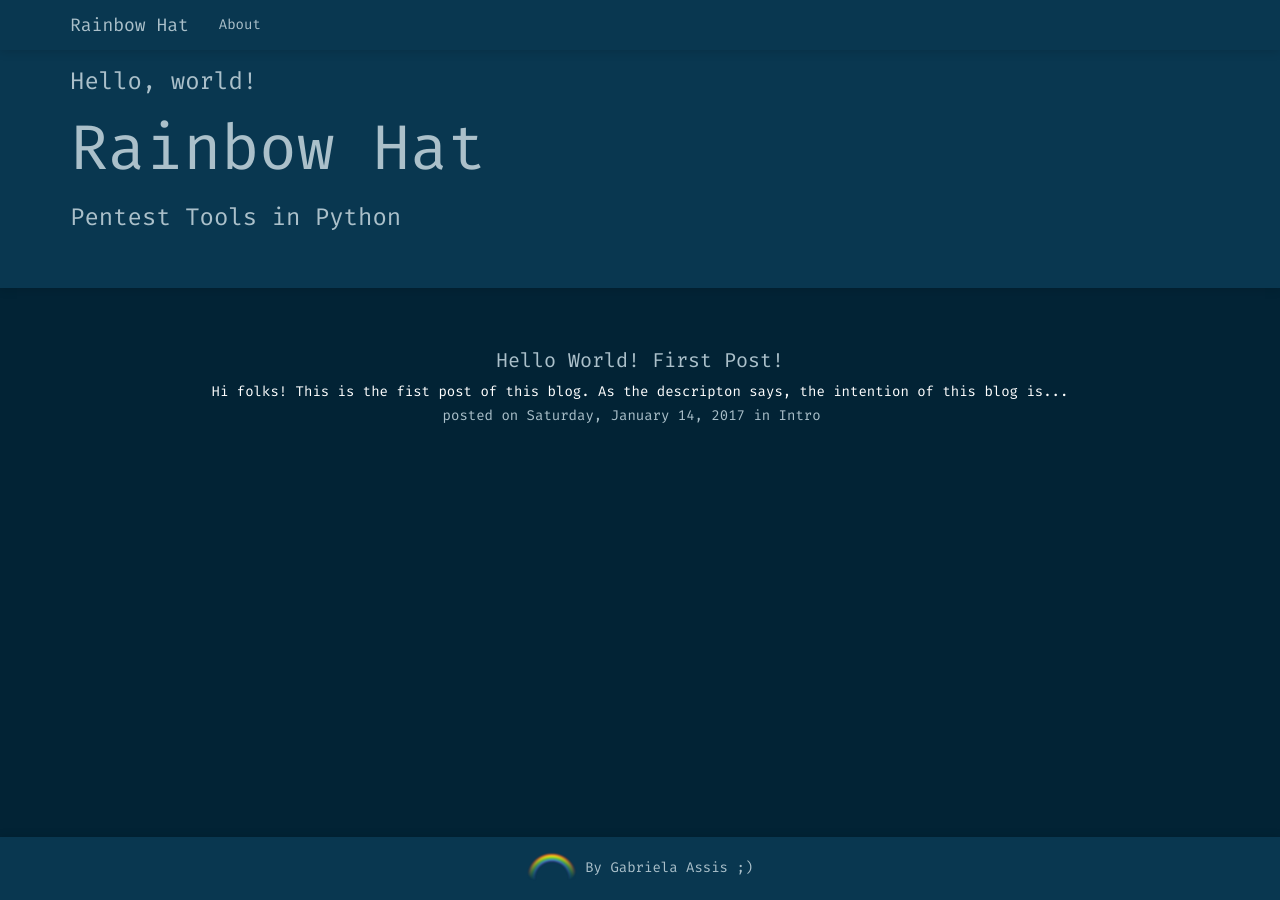
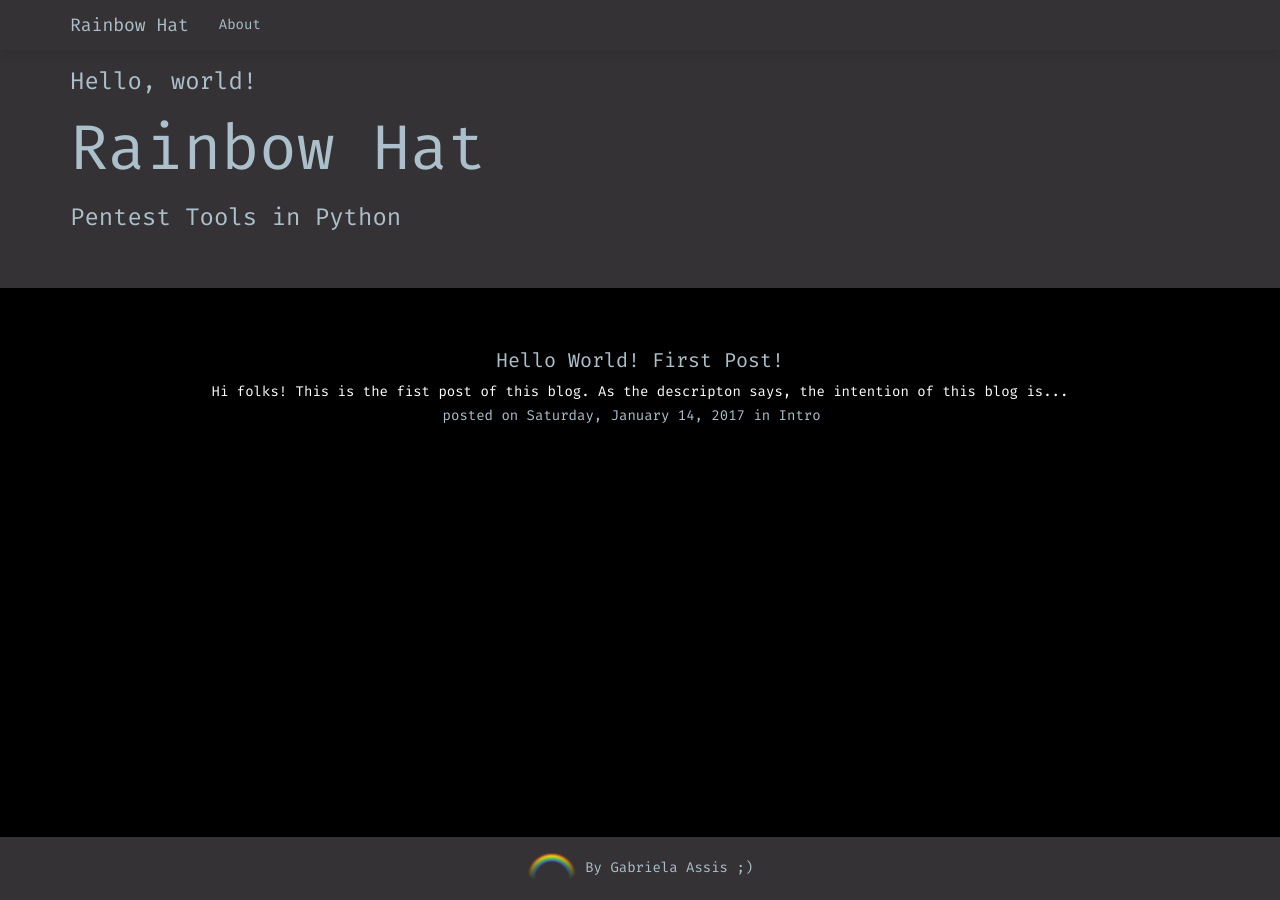
Before and after one commit to GabiLarg/gabilarg.github.io, a Jekyll site: the page built from index.html, in a window 1280 px wide. Built offline with Jekyll 4.4.1, drawn with Linux system fonts in a browser that asks for light colours; nearby versions of some CDN libraries; some web fonts are replaced.

Commit message:
Changing css

```diff
--- a/css/main.scss
+++ b/css/main.scss
@@ -4,7 +4,7 @@
 @charset "utf-8";
 
 .navbar-default{
-  background: #093750 !important;
+  background: #353235 !important;
   border: none !important;
 
 }
@@ -27,7 +27,7 @@
   padding: 0.5em;
 }
 body{
-  background-color: #022335 !important;
+  background-color: #000 !important;
   font-family: "Fira Mono" !important;
   color: #abc0ca !important;
 }
@@ -52,7 +52,7 @@ body{
   padding-bottom: 5em;
 }
 .jumbotron {
-  background: #093750 !important;
+  background: #353235 !important;
 }
 a {
     color: #03a4fb;
```
